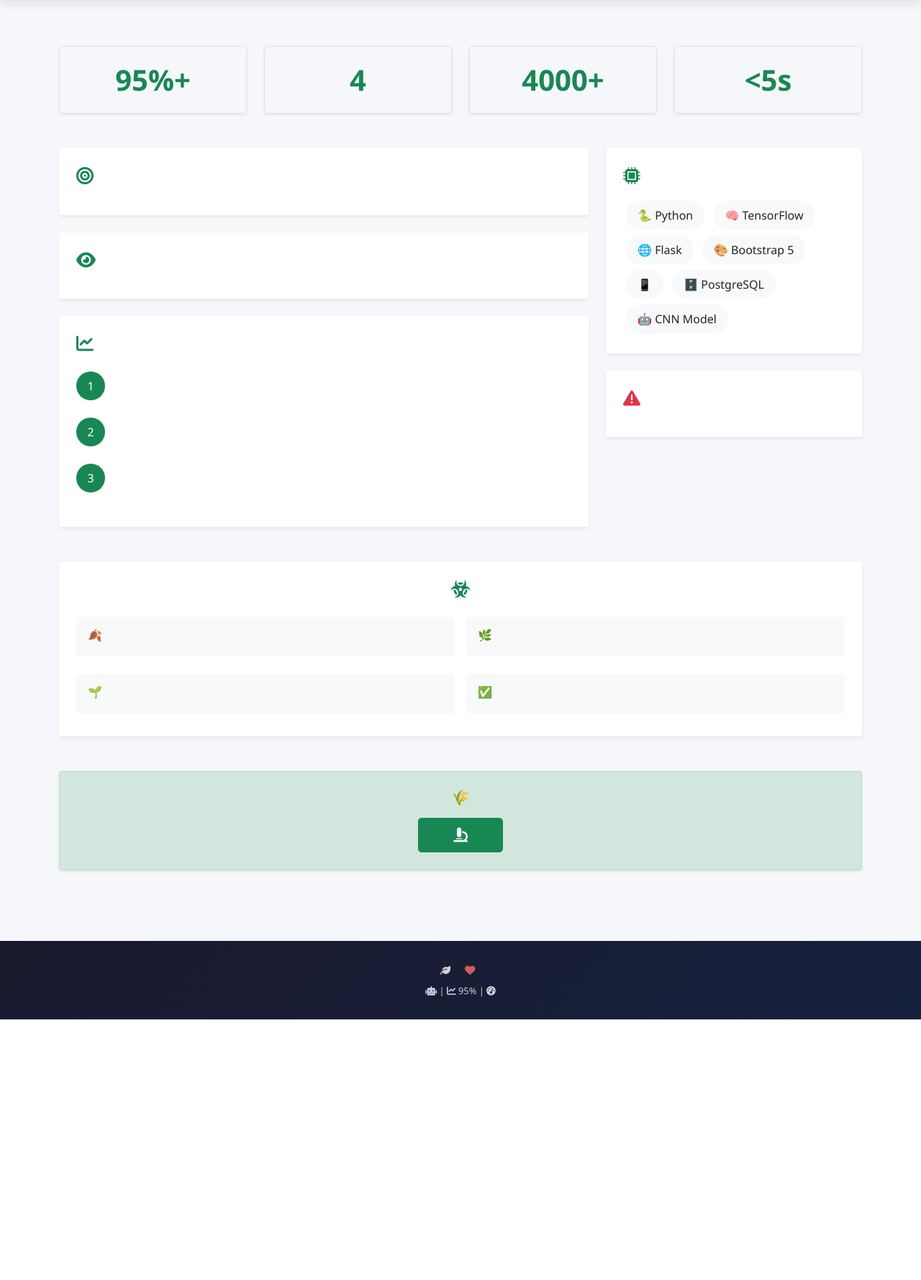
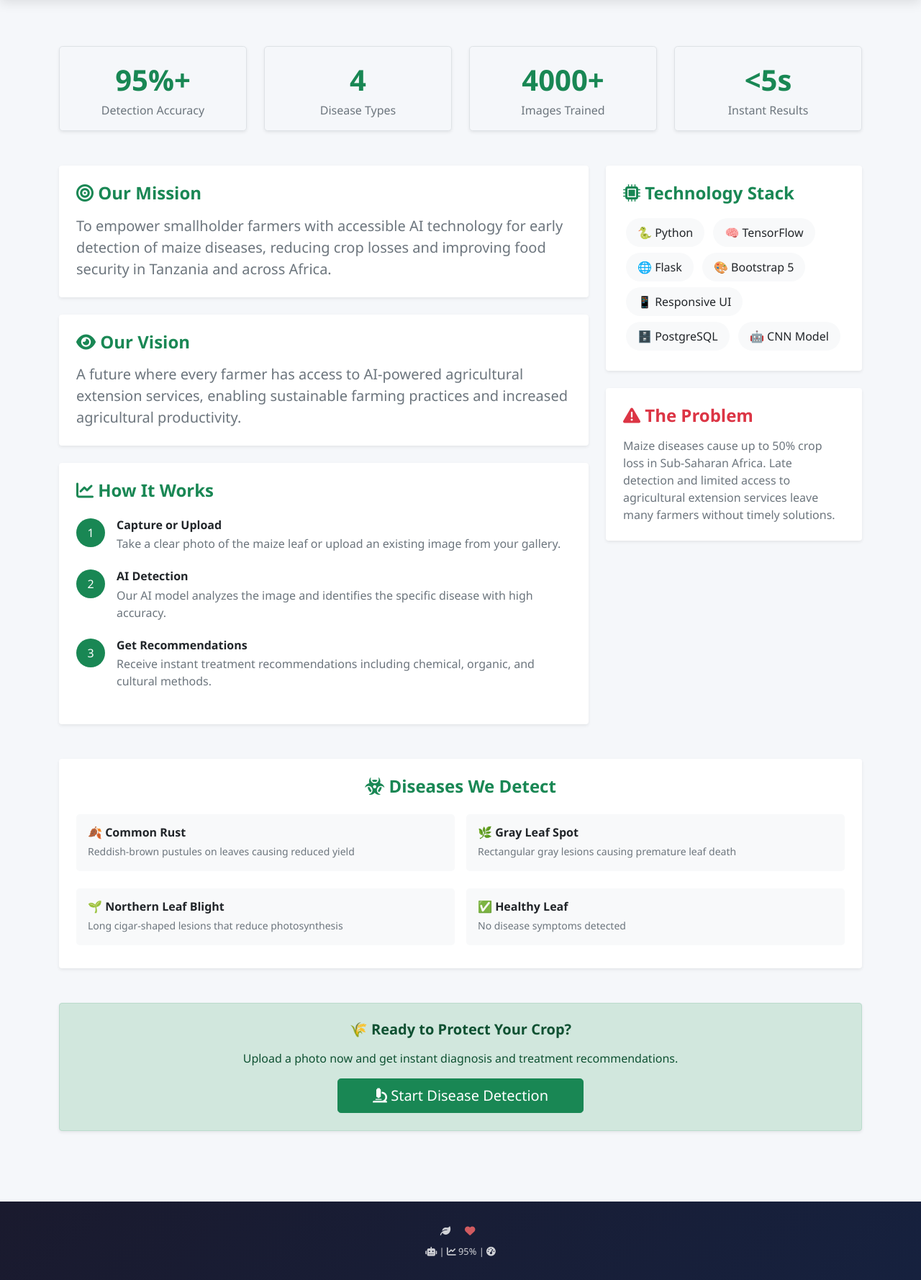
Before and after one commit to OficialMaziwa/Maize-disease-prediction, a Python web app: template app/templates/about.html in a window 1280 px wide. Shown: the part 67-1845 px from the top of the page at 72% size. Before the commit the page ends 1483 px from the top, so only its background shows below. Run offline with Jinja, Linux system fonts and the light colour scheme; the template is opened without the code that fills it: most values are stand-ins (such as "Sample title", 1, 10 or a date in 2020).

Commit message:
Convert about.html to static content (no translation placeholders)

```diff
--- a/app/templates/about.html
+++ b/app/templates/about.html
@@ -1,6 +1,6 @@
 {% extends "base.html" %}
 
-{% block title %}{{ t('about', lang) }} - Maize Disease Prediction{% endblock %}
+{% block title %}About - Maize Disease Detection System{% endblock %}
 
 {% block content %}
 <div class="container my-5">
@@ -9,25 +9,25 @@
         <div class="col-md-3 col-6">
             <div class="stat-card text-center p-3 border rounded-3 shadow-sm">
                 <div class="stat-number fs-1 fw-bold text-success">95%+</div>
-                <div class="text-muted">{{ t('accuracy', lang) }}</div>
+                <div class="text-muted">Detection Accuracy</div>
             </div>
         </div>
         <div class="col-md-3 col-6">
             <div class="stat-card text-center p-3 border rounded-3 shadow-sm">
                 <div class="stat-number fs-1 fw-bold text-success">4</div>
-                <div class="text-muted">{{ t('diseases', lang) }}</div>
+                <div class="text-muted">Disease Types</div>
             </div>
         </div>
         <div class="col-md-3 col-6">
             <div class="stat-card text-center p-3 border rounded-3 shadow-sm">
                 <div class="stat-number fs-1 fw-bold text-success">4000+</div>
-                <div class="text-muted">{{ t('images_trained', lang) }}</div>
+                <div class="text-muted">Images Trained</div>
             </div>
         </div>
         <div class="col-md-3 col-6">
             <div class="stat-card text-center p-3 border rounded-3 shadow-sm">
                 <div class="stat-number fs-1 fw-bold text-success">&lt;5s</div>
-                <div class="text-muted">{{ t('instant_results', lang) }}</div>
+                <div class="text-muted">Instant Results</div>
             </div>
         </div>
     </div>
@@ -39,10 +39,11 @@
             <div class="card border-0 shadow-sm rounded-4 mb-4">
                 <div class="card-body p-4">
                     <h4 class="fw-bold text-success mb-3">
-                        <i class="fas fa-bullseye"></i> {{ t('our_mission', lang) }}
+                        <i class="fas fa-bullseye"></i> Our Mission
                     </h4>
                     <p class="text-muted fs-5 mb-0">
-                        {{ t('mission_text', lang) }}
+                        To empower smallholder farmers with accessible AI technology for early detection of maize diseases,
+                        reducing crop losses and improving food security in Tanzania and across Africa.
                     </p>
                 </div>
             </div>
@@ -51,10 +52,11 @@
             <div class="card border-0 shadow-sm rounded-4 mb-4">
                 <div class="card-body p-4">
                     <h4 class="fw-bold text-success mb-3">
-                        <i class="fas fa-eye"></i> {{ t('our_vision', lang) }}
+                        <i class="fas fa-eye"></i> Our Vision
                     </h4>
                     <p class="text-muted fs-5 mb-0">
-                        {{ t('vision_text', lang) }}
+                        A future where every farmer has access to AI-powered agricultural extension services,
+                        enabling sustainable farming practices and increased agricultural productivity.
                     </p>
                 </div>
             </div>
@@ -63,27 +65,27 @@
             <div class="card border-0 shadow-sm rounded-4 mb-4">
                 <div class="card-body p-4">
                     <h4 class="fw-bold text-success mb-4">
-                        <i class="fas fa-chart-line"></i> {{ t('how_it_works', lang) }}
+                        <i class="fas fa-chart-line"></i> How It Works
                     </h4>
                     <div class="timeline-item mb-4 d-flex">
                         <div class="timeline-icon bg-success text-white rounded-circle d-flex align-items-center justify-content-center me-3" style="width: 40px; height: 40px; min-width: 40px;">1</div>
                         <div class="timeline-content">
-                            <h6 class="fw-bold mb-1">{{ t('step1_title', lang) }}</h6>
-                            <p class="text-muted mb-0">{{ t('step1_desc', lang) }}</p>
+                            <h6 class="fw-bold mb-1">Capture or Upload</h6>
+                            <p class="text-muted mb-0">Take a clear photo of the maize leaf or upload an existing image from your gallery.</p>
                         </div>
                     </div>
                     <div class="timeline-item mb-4 d-flex">
                         <div class="timeline-icon bg-success text-white rounded-circle d-flex align-items-center justify-content-center me-3" style="width: 40px; height: 40px; min-width: 40px;">2</div>
                         <div class="timeline-content">
-                            <h6 class="fw-bold mb-1">{{ t('step2_title', lang) }}</h6>
-                            <p class="text-muted mb-0">{{ t('step2_desc', lang) }}</p>
+                            <h6 class="fw-bold mb-1">AI Detection</h6>
+                            <p class="text-muted mb-0">Our AI model analyzes the image and identifies the specific disease with high accuracy.</p>
                         </div>
                     </div>
                     <div class="timeline-item mb-4 d-flex">
                         <div class="timeline-icon bg-success text-white rounded-circle d-flex align-items-center justify-content-center me-3" style="width: 40px; height: 40px; min-width: 40px;">3</div>
                         <div class="timeline-content">
-                            <h6 class="fw-bold mb-1">{{ t('step3_title', lang) }}</h6>
-                            <p class="text-muted mb-0">{{ t('step3_desc', lang) }}</p>
+                            <h6 class="fw-bold mb-1">Get Recommendations</h6>
+                            <p class="text-muted mb-0">Receive instant treatment recommendations including chemical, organic, and cultural methods.</p>
                         </div>
                     </div>
                 </div>
@@ -95,14 +97,14 @@
             <div class="card border-0 shadow-sm rounded-4 mb-4">
                 <div class="card-body p-4">
                     <h4 class="fw-bold text-success mb-3">
-                        <i class="fas fa-microchip"></i> {{ t('technology_stack', lang) }}
+                        <i class="fas fa-microchip"></i> Technology Stack
                     </h4>
                     <div>
                         <span class="tech-badge bg-light text-dark px-3 py-2 rounded-pill m-1 d-inline-block">🐍 Python</span>
                         <span class="tech-badge bg-light text-dark px-3 py-2 rounded-pill m-1 d-inline-block">🧠 TensorFlow</span>
                         <span class="tech-badge bg-light text-dark px-3 py-2 rounded-pill m-1 d-inline-block">🌐 Flask</span>
                         <span class="tech-badge bg-light text-dark px-3 py-2 rounded-pill m-1 d-inline-block">🎨 Bootstrap 5</span>
-                        <span class="tech-badge bg-light text-dark px-3 py-2 rounded-pill m-1 d-inline-block">📱 {{ t('responsive_ui', lang) }}</span>
+                        <span class="tech-badge bg-light text-dark px-3 py-2 rounded-pill m-1 d-inline-block">📱 Responsive UI</span>
                         <span class="tech-badge bg-light text-dark px-3 py-2 rounded-pill m-1 d-inline-block">🗄️ PostgreSQL</span>
                         <span class="tech-badge bg-light text-dark px-3 py-2 rounded-pill m-1 d-inline-block">🤖 CNN Model</span>
                     </div>
@@ -113,10 +115,11 @@
             <div class="card border-0 shadow-sm rounded-4 mb-4">
                 <div class="card-body p-4">
                     <h4 class="fw-bold text-danger mb-3">
-                        <i class="fas fa-exclamation-triangle"></i> {{ t('the_problem', lang) }}
+                        <i class="fas fa-exclamation-triangle"></i> The Problem
                     </h4>
                     <p class="text-muted mb-0">
-                        {{ t('problem_text', lang) }}
+                        Maize diseases cause up to 50% crop loss in Sub-Saharan Africa. Late detection and limited access
+                        to agricultural extension services leave many farmers without timely solutions.
                     </p>
                 </div>
             </div>
@@ -127,31 +130,31 @@
     <div class="card border-0 shadow-sm rounded-4 mt-4">
         <div class="card-body p-4">
             <h4 class="fw-bold text-success mb-4 text-center">
-                <i class="fas fa-biohazard"></i> {{ t('diseases_we_detect', lang) }}
+                <i class="fas fa-biohazard"></i> Diseases We Detect
             </h4>
             <div class="row g-3">
                 <div class="col-md-6">
                     <div class="disease-item p-3 bg-light rounded-3 mb-2">
-                        <h6 class="fw-bold mb-1">🍂 {{ t('Common_Rust', lang) }}</h6>
-                        <small class="text-muted">{{ t('common_rust_desc', lang) }}</small>
+                        <h6 class="fw-bold mb-1">🍂 Common Rust</h6>
+                        <small class="text-muted">Reddish-brown pustules on leaves causing reduced yield</small>
                     </div>
                 </div>
                 <div class="col-md-6">
                     <div class="disease-item p-3 bg-light rounded-3 mb-2">
-                        <h6 class="fw-bold mb-1">🌿 {{ t('Gray_Leaf_Spot', lang) }}</h6>
-                        <small class="text-muted">{{ t('gray_leaf_spot_desc', lang) }}</small>
+                        <h6 class="fw-bold mb-1">🌿 Gray Leaf Spot</h6>
+                        <small class="text-muted">Rectangular gray lesions causing premature leaf death</small>
                     </div>
                 </div>
                 <div class="col-md-6">
                     <div class="disease-item p-3 bg-light rounded-3 mb-2">
-                        <h6 class="fw-bold mb-1">🌱 {{ t('Blight', lang) }}</h6>
-                        <small class="text-muted">{{ t('northern_leaf_blight_desc', lang) }}</small>
+                        <h6 class="fw-bold mb-1">🌱 Northern Leaf Blight</h6>
+                        <small class="text-muted">Long cigar-shaped lesions that reduce photosynthesis</small>
                     </div>
                 </div>
                 <div class="col-md-6">
                     <div class="disease-item p-3 bg-light rounded-3 mb-2">
-                        <h6 class="fw-bold mb-1">✅ {{ t('Healthy', lang) }}</h6>
-                        <small class="text-muted">{{ t('healthy_leaf_desc', lang) }}</small>
+                        <h6 class="fw-bold mb-1">✅ Healthy Leaf</h6>
+                        <small class="text-muted">No disease symptoms detected</small>
                     </div>
                 </div>
             </div>
@@ -161,10 +164,10 @@
     <!-- Call to Action -->
     <div class="text-center mt-5">
         <div class="alert alert-success rounded-4 p-4 shadow-sm">
-            <h5 class="fw-bold mb-3">🌾 {{ t('ready_to_protect', lang) }}</h5>
-            <p class="mb-3">{{ t('upload_photo_cta', lang) }}</p>
+            <h5 class="fw-bold mb-3">🌾 Ready to Protect Your Crop?</h5>
+            <p class="mb-3">Upload a photo now and get instant diagnosis and treatment recommendations.</p>
             <a href="{{ url_for('main.predict') }}" class="btn btn-success btn-lg px-5">
-                <i class="fas fa-microscope"></i> {{ t('start_detection', lang) }}
+                <i class="fas fa-microscope"></i> Start Disease Detection
             </a>
         </div>
     </div>
```
